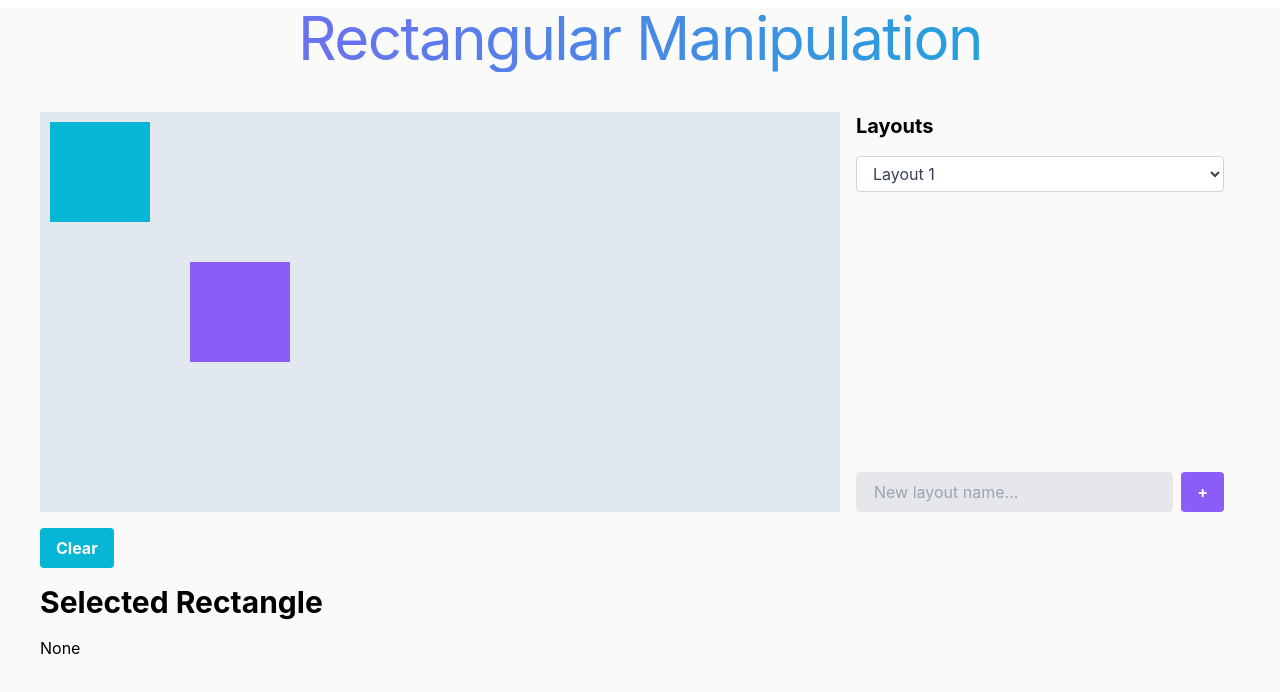
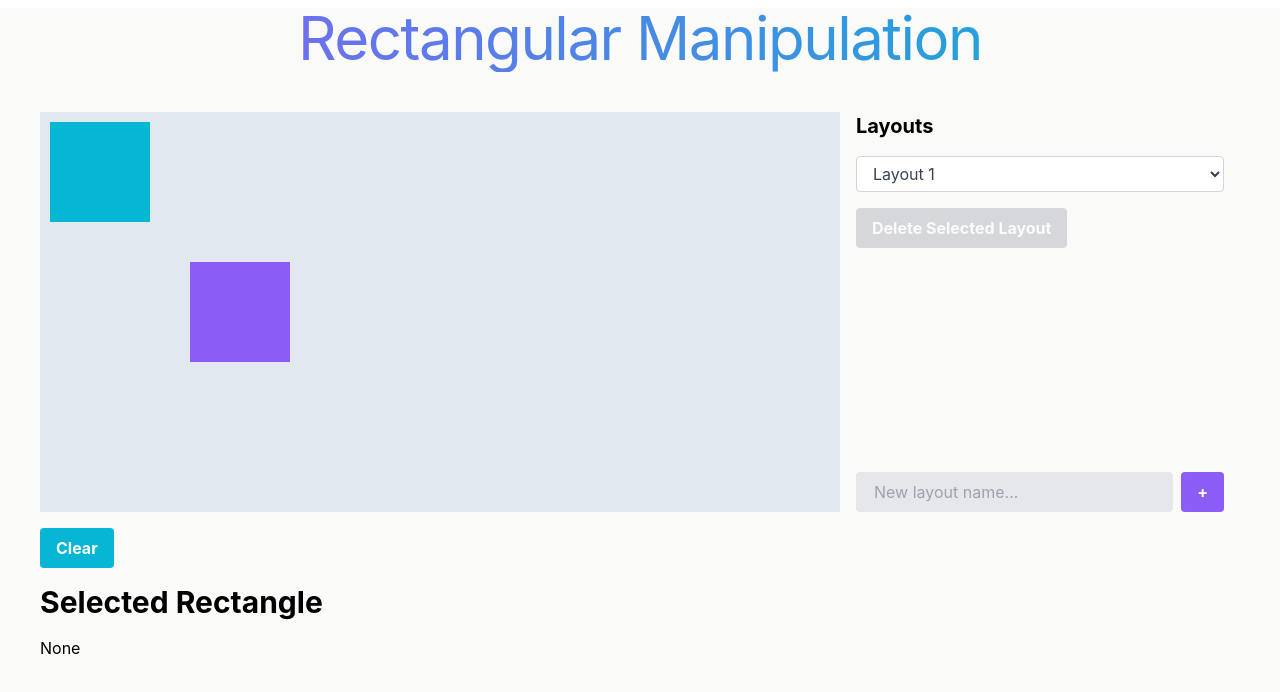
Before and after one commit to thatzacdavis/rectangular-manipulation, a React (Create React App) app: page / in a window 1280 px wide. Shown: the top 692 px of the page. Built offline with nearby package versions, Linux system fonts and the light colour scheme.

Commit message:
Add layout deletion

```diff
--- a/src/components/ManageLayouts.jsx
+++ b/src/components/ManageLayouts.jsx
@@ -1,10 +1,16 @@
+/**
+ * The right sidebar of our application that allows us to:
+ * 1. Select a different layout.
+ * 2. Delete the selected layout.
+ * 2. Add a new layout.
+ */
 export const ManageLayouts = ({ layouts, selectedLayoutIndex, setSelectedLayoutIndex, newLayoutName, setNewLayoutName, setLayouts }) => {
     return (
         <div className='ml-4 mr-4 h-full'>
             <div className="flex flex-col justify-between flex-1 h-full">
-                <div className="">
+                <div>
                     <h3 className="text-xl font-bold mb-4">Layouts</h3>
-                    <select id="countries" value={selectedLayoutIndex} className="w-full form-select block px-3 py-1.5 text-base text-gray-700 bg-white bg-clip-padding bg-no-repeat border border-solid border-gray-300 rounded focus:text-gray-700 focus:bg-white focus:border-blue-600 focus:outline-none"
+                    <select id="layouts" value={selectedLayoutIndex} className="w-full form-select block px-3 py-1.5 text-base text-gray-700 bg-white bg-clip-padding bg-no-repeat border border-solid border-gray-300 rounded focus:text-gray-700 focus:bg-white focus:border-cyan-500 focus:outline-none"
                         aria-label="Layout selection"
                         onChange={(e) => {
                             setSelectedLayoutIndex(e.target.value)
@@ -14,6 +20,17 @@ export const ManageLayouts = ({ layouts, selectedLayoutIndex, setSelectedLayoutI
                         )
                         )}
                     </select>
+                    <button className="mt-4 bg-cyan-500 hover:bg-cyan-700 text-white font-bold py-2 px-4 rounded disabled:bg-gray-500 disabled:opacity-25"
+                        disabled={layouts.length === 1}
+                        aria-disabled={layouts.length === 1}
+                        onClick={() => {
+                            const newLayouts = [...layouts]
+                            newLayouts.splice(parseInt(selectedLayoutIndex, 10), 1)
+                            setLayouts(newLayouts)
+                            setSelectedLayoutIndex(0)
+                        }}>
+                        Delete Selected Layout
+                    </button>
                 </div>
                 <div className="flex">
                     <input key={layouts.length} className="bg-gray-200 appearance-none border-2 border-gray-200 rounded w-full py-2 px-4 text-gray-700 leading-tight focus:outline-none focus:bg-white focus:border-purple-500" type='text' placeholder='New layout name...' onChange={(e) => setNewLayoutName(e.target.value)} />
```
